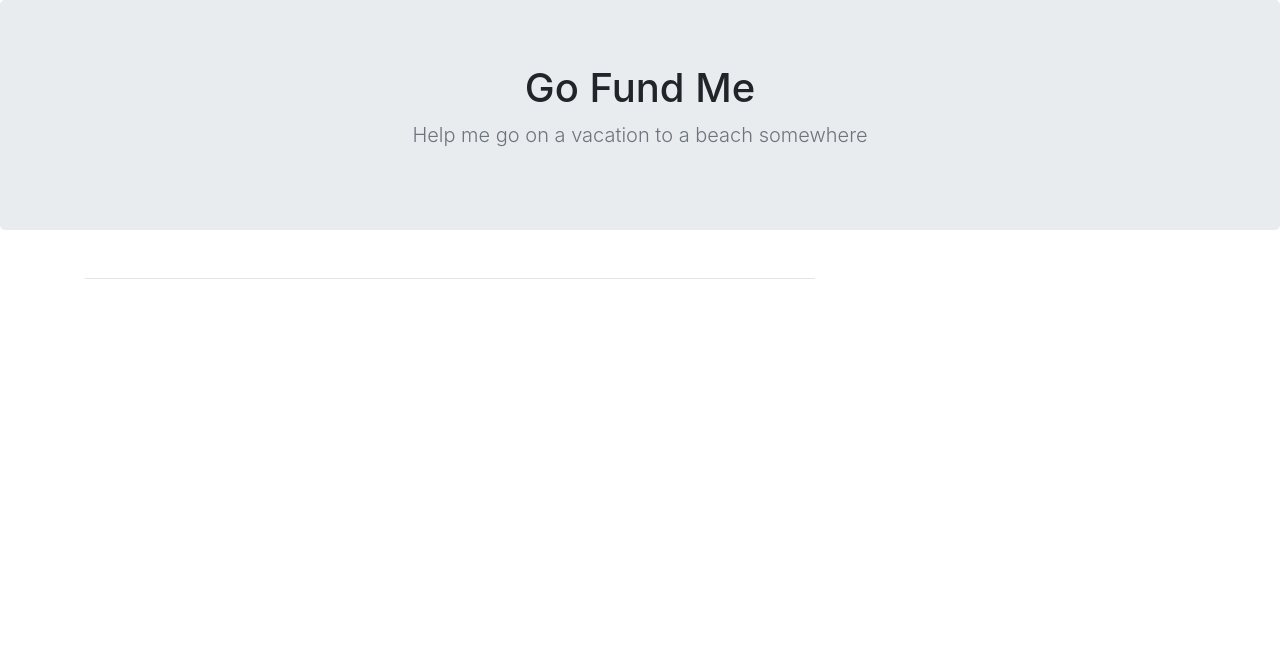
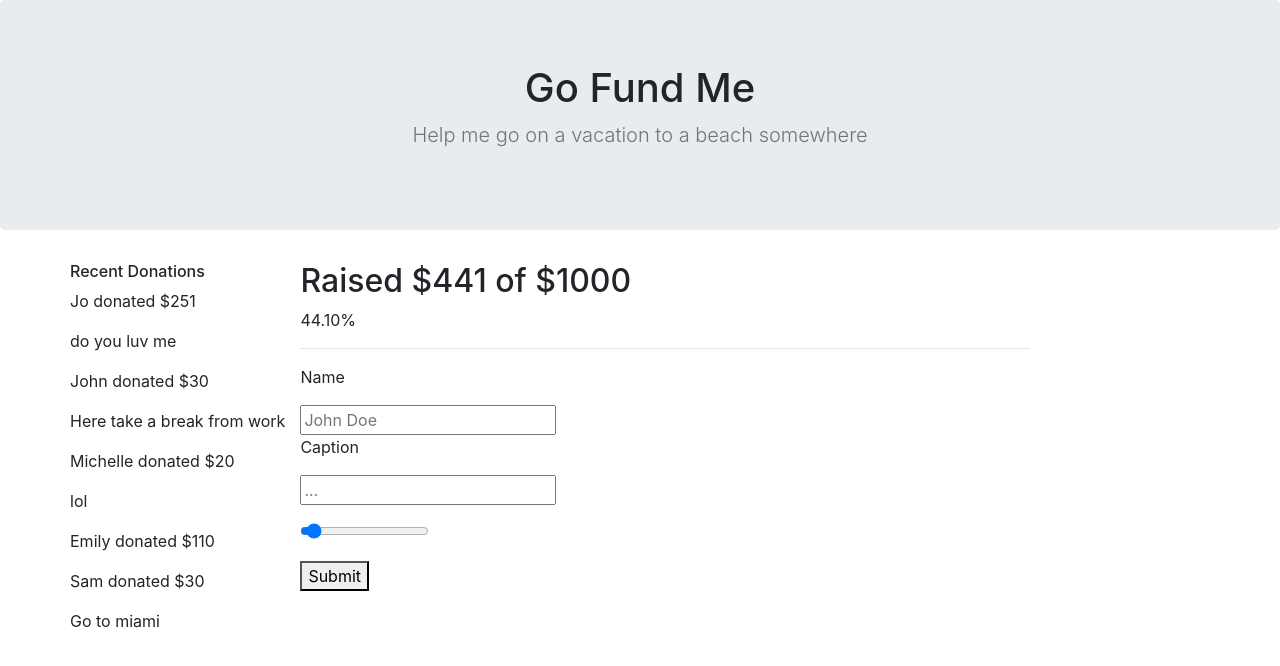
Before and after one commit to joinpursuit/Pursuit-Core-Web-Props-Lab-Tested, a React (Create React App) app: page / in a window 1280 px wide. Shown: the top 666 px of the page. Built offline with nearby package versions, Linux system fonts and the light colour scheme.

Commit message:
completed jest test and cypress test, still need to do css

```diff
--- a/src/App.js
+++ b/src/App.js
@@ -1,8 +1,14 @@
 import React from "react";
 
 import TopBar from "./Components/TopBar";
+import RecentDonations from './Components/RecentDonations';
+import Progress from './Components/Progress';
+import DonationForm from './Components/DonationForm';
 
 import "./App.css";
+
+let total = 0;
+let goal = 1000;
 
 const donations = [
   {
@@ -37,6 +43,10 @@ const donations = [
   },
 ];
 
+donations.map(donation => {
+  total += donation.amount;
+});
+
 export default class App extends React.Component {
   render() {
     return (
@@ -45,11 +55,16 @@ export default class App extends React.Component {
         <div className="container">
           <div className="row">
             {/* TODO: Donations */}
-
+            <div>
+              <RecentDonations donations={donations} key={donations}/>
+              {/* <div>{listDonations}</div> */}
+            </div>
             <div className="col-8">
               {/* TODO: Progress */}
+              <Progress goal={goal} total={total} />
               <hr />
               {/* TODO: DonationForm */}
+              <DonationForm />
             </div>
           </div>
         </div>
--- a/src/Components/DonationForm.js
+++ b/src/Components/DonationForm.js
@@ -1,7 +1,29 @@
 import React from "react";
 
-const DonationForm = () => {
-  return null;
-};
+class DonationForm extends React.Component{
+  constructor(props){
+    super(props)
+  }
+  render(){
+    return (
+      <div>
+        <form>
+          <p>Name</p>
+          <input type="text" placeholder='John Doe'/>
+          <p>Caption</p>
+          <p>
+            <input type="text" placeholder='...'/>
+          </p>
+          <p>
+            <input type="range" id="vol" name="vol" min="5" max="1000" />
+          </p>
+          <p>
+            <button type="submit">Submit</button>
+          </p>
+        </form>
+      </div>
+    );
+  }
+}
 
 export default DonationForm;
--- a/src/Components/Progress.js
+++ b/src/Components/Progress.js
@@ -1,7 +1,32 @@
 import React from "react";
 
-const Progress = () => {
-  return null;
-};
+class Progress extends React.Component {
+  constructor(props){
+    super(props);
+  };
+  render(){
+    const { goal, total } = this.props;
+    const percentage = ((total/goal) * 100).toFixed(2);
+    return (
+      <div>
+        <h2 role='heading'>
+          Raised ${total} of ${goal}
+        </h2>
+        <div role='progressbar'>
+          {percentage}%
+        </div>
+      </div>
+    );
+  };
+}
+
+// const Progress = (props) => {
+//   const { goal, total } = props;
+//   return (
+//     <h2>
+//       Raised ${total} of ${goal}
+//     </h2>
+//   );
+// };
 
 export default Progress;
--- a/src/Components/RecentDonations.js
+++ b/src/Components/RecentDonations.js
@@ -1,7 +1,62 @@
 import React from "react";
 
-const RecentDonations = () => {
-  return null;
+// class RecentDonations extends React.Component {
+//   constructor(props){
+//     super(props);
+//   };
+
+//   render(){
+//     const { name ,amount , caption } = this.props;
+//     return (
+//       <div>
+//         <h6 role = 'heading'>
+//           Recent Donations
+//         </h6>
+//         <div>
+//           <h6 role='listitem'>
+//             {name} donated ${amount}
+//           </h6>
+//           <p>
+//             {caption}
+//           </p>
+//         </div>
+//       </div>
+//     );
+//   };
+// }
+
+// const listDonations = donations.map(donation => {
+//   total += donation.amount;
+//   return (
+//     <RecentDonations
+//       name={donation.name}
+//       amount={donation.amount}
+//       caption={donation.caption}
+//       key={donation.id}
+//     />
+//   );
+// });
+
+
+const RecentDonations = (props) => {
+  const listDonations = props.donations.map(donation => {
+    return (
+      <div role='listitem'>
+        <p>
+          {donation.name} donated ${donation.amount}
+        </p>
+        <p>{donation.caption}</p>
+      </div>
+    );
+  })
+  return (
+    <div>
+      <h6 role='heading'>
+        Recent Donations
+      </h6>
+      {listDonations}
+    </div>
+  );
 };
 
 export default RecentDonations;
```
Also changed, not shown: 1 other file (tests, documents, lock files or other folders).
